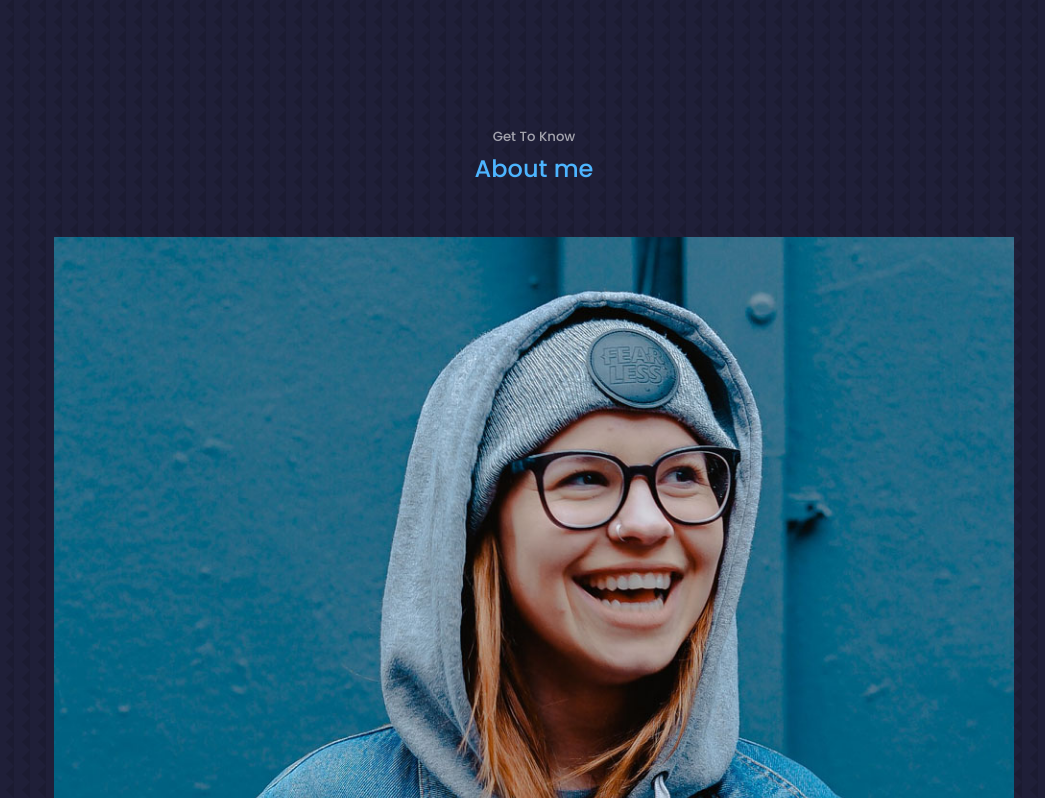
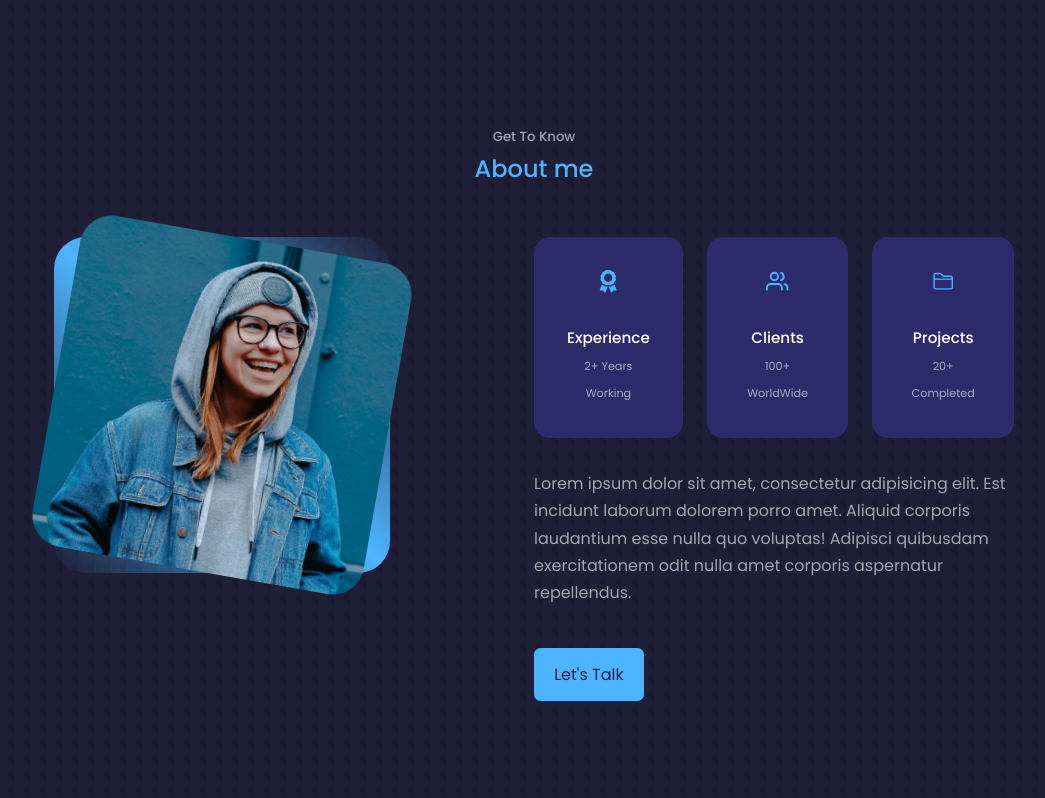
Before and after one commit to gingerFury7/React-portfolio-website, a React (Create React App) app: page / in a window 1280 px wide. Shown: the part 802-1600 px from the top of the page, without its empty margins (106-1151 px from the left). Built offline with nearby package versions, Linux system fonts and the light colour scheme; the HTML template or start-up script is replaced by a standard one.

Commit message:
about styles

```diff
--- a/src/components/About.jsx
+++ b/src/components/About.jsx
@@ -19,17 +19,17 @@
         <AboutContent>
           <AboutCards>
             <AboutArticle>
-              <FaAward />
+              <FaAward className="about__icon" />
               <h5>Experience</h5>
               <small>2+ Years Working</small>
             </AboutArticle>
             <AboutArticle>
-              <FiUsers />
+              <FiUsers className="about__icon" />
               <h5>Clients</h5>
               <small>100+ WorldWide</small>
             </AboutArticle>
             <AboutArticle>
-              <BsFolder2 />
+              <BsFolder2 className="about__icon" />
               <h5>Projects</h5>
               <small>20+ Completed</small>
             </AboutArticle>
@@ -51,16 +51,106 @@
 
 const AboutWrapper = styled.section``;
 
-const AboutContainer = styled.div``;
+const AboutContainer = styled.div`
+  display: grid;
+  grid-template-columns: 35% 50%;
+  gap: 15%;
 
-const AboutMe = styled.div``;
+  @media screen and (max-width: 1024px) {
+    grid-template-columns: 1fr;
+    gap: 0;
+  }
+`;
 
-const AboutMeImg = styled.div``;
+const AboutMe = styled.div`
+  width: 100%;
+  aspect-ratio: 1/1;
+  border-radius: 2rem;
+  background: linear-gradient(
+    45deg,
+    transparent,
+    var(--color-primary),
+    transparent
+  );
+  display: grid;
+  place-items: center;
 
-const AboutContent = styled.div``;
+  @media screen and (max-width: 1024px) {
+    width: 50%;
+    margin: 2rem auto 4rem;
+  }
 
-const AboutCards = styled.div``;
+  @media screen and (max-width: 600px) {
+    width: 65%;
+    margin: 0 auto 3rem;
+  }
+`;
 
-const AboutArticle = styled.article``;
+const AboutMeImg = styled.div`
+  border-radius: 2rem;
+  overflow: hidden;
+  transform: rotate(10deg);
+  transition: var(--transition);
+
+  &:hover {
+    transform: rotate(0deg);
+  }
+`;
+
+const AboutContent = styled.div`
+  & p {
+    margin: 2rem 0 2.6rem;
+    color: var(--color-light);
+  }
+
+  @media screen and (max-width: 1024px) {
+    & p {
+      margin: 1rem 0 1.5rem;
+    }
+  }
+
+  @media screen and (max-width: 600px) {
+    text-align: center;
+
+    & p {
+      margin: 1.5rem 0;
+    }
+  }
+`;
+
+const AboutCards = styled.div`
+  display: grid;
+  grid-template-columns: repeat(3, 1fr);
+  gap: 1.5rem;
+
+  @media screen and (max-width: 600px) {
+    grid-template-columns: 1fr 1fr;
+    gap: 1rem;
+  }
+`;
+
+const AboutArticle = styled.article`
+  background-color: var(--color-bg-variant);
+  border: 1px solid transparent;
+  border-radius: 1rem;
+  padding: 2rem;
+  text-align: center;
+  transition: var(--transition);
+
+  &:hover {
+    background: transparent;
+    border-color: var(--color-primary-variant);
+    cursor: default;
+  }
+
+  & h5 {
+    font-size: 0.95rem;
+  }
+
+  & small {
+    font-size: 0.7rem;
+    color: var(--color-light);
+  }
+`;
 
 const ContactBtn = styled.a``;
--- a/src/index.css
+++ b/src/index.css
@@ -60,17 +60,18 @@
 
 section {
     margin-top: 8rem;
-    height: 100vh;
+    min-height: 100vh;
 }
 
-section > h2, section > h5 {
+section>h2,
+section>h5 {
     text-align: center;
     color: var(--color-light);
 }
 
-section > h2 {
+section>h2 {
     color: var(--color-primary);
-    margin-bottom: 3rem ;
+    margin-bottom: 3rem;
 }
 
 .text-light {
@@ -82,11 +83,11 @@
     transition: var(--transition);
 }
 
-a:hover{
+a:hover {
     color: var(--color-white);
 }
 
-.btn{
+.btn {
     width: max-content;
     display: inline-block;
     color: var(--color-primary);
@@ -97,13 +98,13 @@
     transition: var(--transition);
 }
 
-.btn:hover{
+.btn:hover {
     background-color: var(--color-white);
     color: var(--color-bg);
     border-color: transparent;
 }
 
-.btn-primary{
+.btn-primary {
     background-color: var(--color-primary);
     color: var(--color-bg);
 }
@@ -117,25 +118,31 @@
 .active-nav-item {
     background-color: var(--color-bg) !important;
     color: var(--color-white) !important;
-  }
+}
+
+.about__icon{
+    color: var(--color-primary);
+    font-size: 1.4rem;
+    margin-bottom: 1.5rem;
+}
 
 
 @media screen and (max-width: 1024px) {
-    .container{
+    .container {
         width: var(--container-width-md)
     }
 
-    section{
+    section {
         margin-top: 6rem;
     }
 }
 
 @media screen and (max-width: 600px) {
-    .container{
+    .container {
         width: var(--container-width-md);
     }
 
-    section > h2{
+    section>h2 {
         margin-bottom: 2rem;
     }
 }
```
